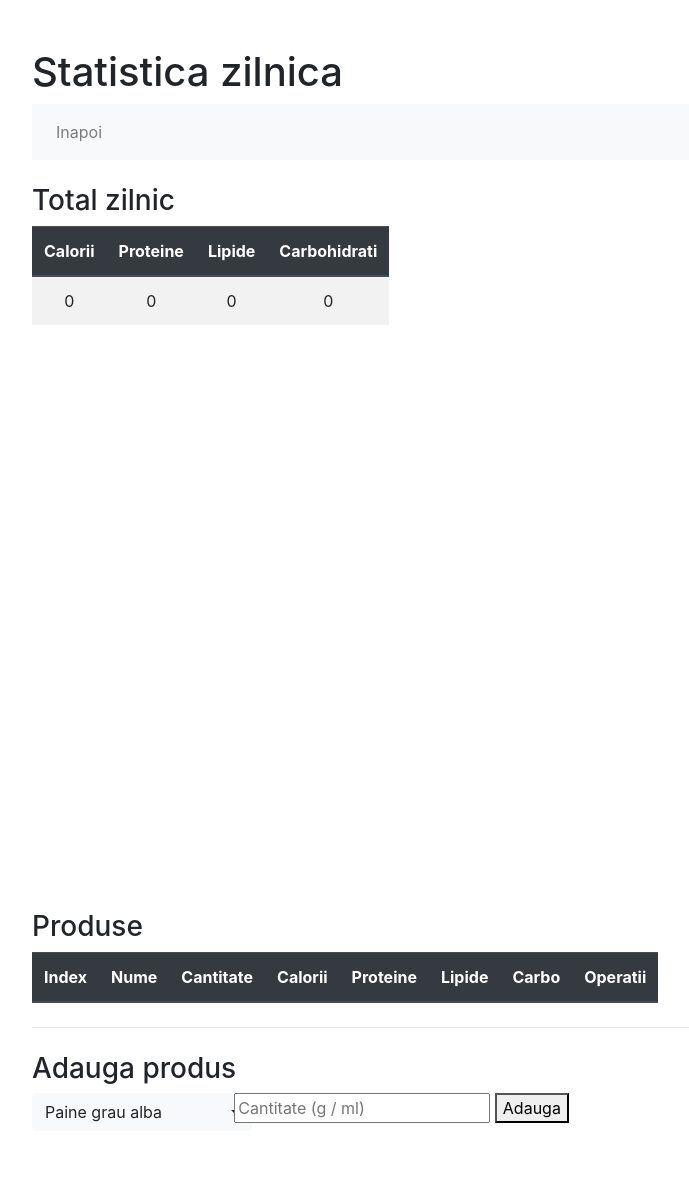
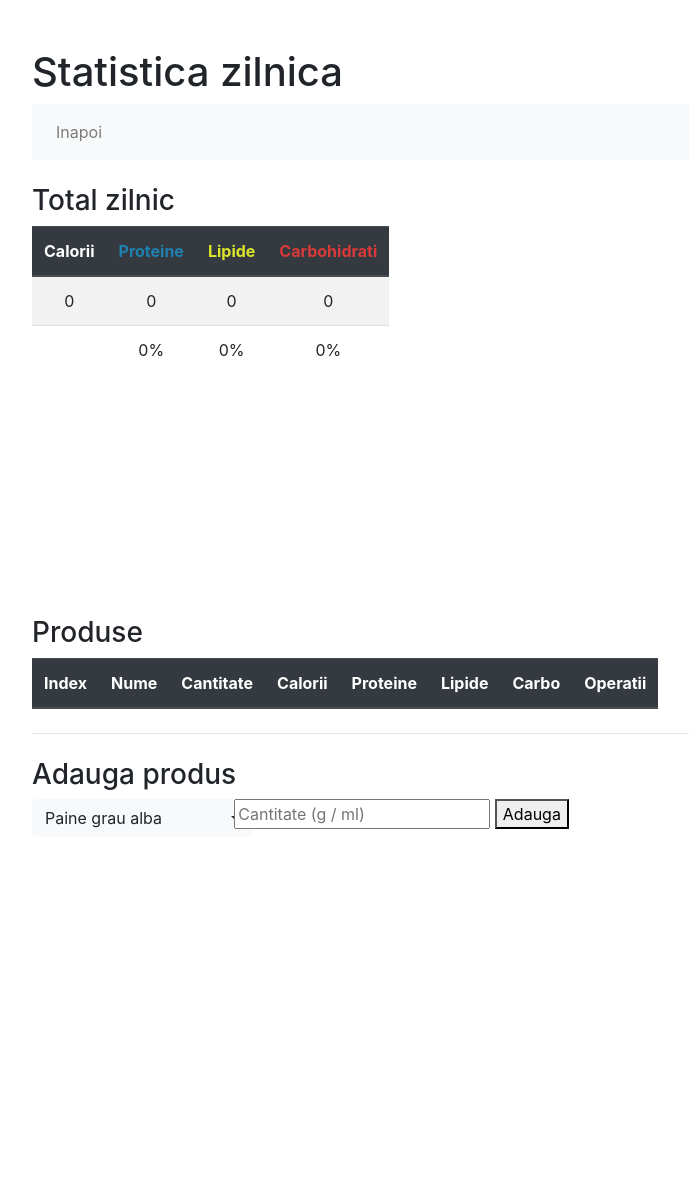
Before and after one commit to liviubrinza/calories_counter, a Flask app: page /daily in a window 1280 px wide. Shown: the whole page, without its empty margins (16-705 px from the left). After the commit the page ends 829 px from the top, so only its background shows below. Run offline with Flask 2, Linux system fonts and the light colour scheme; lists and menus that the app fills with data are empty; some libraries are stand-ins or nearby versions.

Commit message:
Adds macros percentage

```diff
--- a/app.py
+++ b/app.py
@@ -113,7 +113,9 @@ def daily_tracker():
                             products = dailyTracker.products,
                             all_products = products,
                             max=17000,
-                            set=zip(DailyTracker.values, DailyTracker.labels, DailyTracker.colors),
+                            values = DailyTracker.values,
+                            labels = DailyTracker.labels,
+                            colors = DailyTracker.colors,
                             success_message=success_message,
                             error_message=error_message)
 
--- a/templates/daily.html
+++ b/templates/daily.html
@@ -83,7 +83,7 @@
 </script>
 
   <div class="row mb-5">
-    <div class="col-sm-2">
+    <div class="col-3">
       <!-- totals table -->
       <div class="mb-4">
         <h3>Total zilnic</h3>
@@ -91,9 +91,9 @@
           <thead class="thead-dark">
             <tr>
               <th scope="col">Calorii</th>
-              <th scope="col">Proteine</th>
-              <th scope="col">Lipide</th>
-              <th scope="col">Carbohidrati</th>
+              <th scope="col" style="color: #1E81B0">Proteine</th>
+              <th scope="col" style="color: #DCE629">Lipide</th>
+              <th scope="col" style="color: #D93939">Carbohidrati</th>
             </tr>
           </thead>
           <tbody>
@@ -103,28 +103,27 @@
               <td style="text-align: center">{{fats}}</td>
               <td style="text-align: center">{{carbs}}</td>
             </tr>
+            <tr>
+              <td></td>
+              {% for value in values %}
+                <td style="text-align: center;">{{ (100 * value)|round|int }}%</td>
+              {% endfor %}
+            </tr>
           </tbody>
         </table>
       </div>
     </div>
-    <div class="col-sm-10 mt-4">
+    <div class="col-6">
       <canvas id="chart" width="450" height="300"></canvas>
       <script>
-        var pieData = [
-          {% for item, label, colors in set %}
-            {
-              value: {{item}},
-              label: "{{label}}",
-              color : "{{colors}}"
-            },
-          {% endfor %}
-        ];
-
-        max = {{ max }}
+        var pieData = [{value: {{values[0]}}, label: '{{labels[0]}}', color: '{{colors[0]}}'},
+                       {value: {{values[1]}}, label: '{{labels[1]}}', color: '{{colors[1]}}'},
+                       {value: {{values[2]}}, label: '{{labels[2]}}', color: '{{colors[2]}}'}];
         // draw pie chart
         new Chart(document.getElementById("chart").getContext("2d")).Pie(pieData);
       </script>
     </div>
+    <div class="col-3"></div>
   </div>
 
   <div class="mb-4">
```
